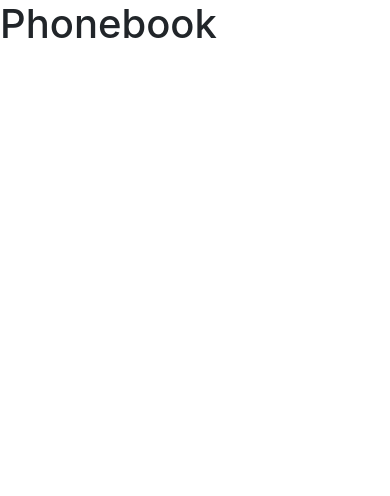
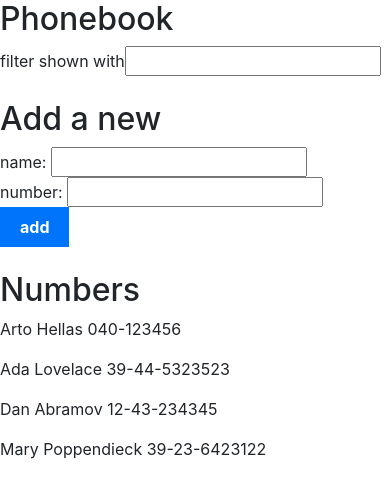
Before and after one commit to raguilar27/app, a React (Create React App) app: page / in a window 390 px wide. Shown: the top 496 px of the page. Built offline with nearby package versions, Linux system fonts and the light colour scheme.

Commit message:
completed phonebook layout

```diff
--- a/src/components/part2/phonebookDir/Phonebook.js
+++ b/src/components/part2/phonebookDir/Phonebook.js
@@ -1,7 +1,83 @@
+import { useState } from "react";
+
 const Phonebook = () => {
+  const [persons, setPersons] = useState([
+    { name: "Arto Hellas", number: "040-123456", id: 1 },
+    { name: "Ada Lovelace", number: "39-44-5323523", id: 2 },
+    { name: "Dan Abramov", number: "12-43-234345", id: 3 },
+    { name: "Mary Poppendieck", number: "39-23-6423122", id: 4 },
+  ]);
+  const [newName, setNewName] = useState("");
+  const [newNumber, setNewNumber] = useState("");
+  const [newFilter, setNewFilter] = useState("");
+
+  const addPerson = (event) => {
+    event.preventDefault();
+    const personObject = {
+      name: newName,
+      number: newNumber,
+      id: persons.length + 1,
+    };
+    // names to
+    found
+      ? alert(`${newName} is already added to phonebook`)
+      : setPersons(persons.concat(personObject));
+    setNewName("");
+    setNewNumber("");
+  };
+
+  const handleNameChange = (event) => {
+    setNewName(event.target.value);
+  };
+
+  const handleNumberChange = (event) => {
+    setNewNumber(event.target.value);
+  };
+
+  const handleFilterName = (event) => {
+    setNewFilter(event.target.value);
+  };
+
+  const found = persons.find(
+    (person) => person.name === newName || person.number == newNumber
+  );
+
   return (
     <div>
-      <h1>Phonebook</h1>
+      <h2>Phonebook</h2>
+      <div>
+        filter shown with
+        <input value={newFilter} onChange={handleFilterName} />
+      </div>
+      <br />
+      <h2>Add a new</h2>
+      <form onSubmit={addPerson}>
+        <div>
+          name: <input value={newName} onChange={handleNameChange} />
+        </div>
+        <div>
+          number: <input value={newNumber} onChange={handleNumberChange} />
+        </div>
+        <div>
+          <button type="submit">add</button>
+        </div>
+      </form>
+      <br />
+      <h2>Numbers</h2>
+      {persons
+        .filter((person) => {
+          if (!newFilter) return true;
+          if (
+            person.name.includes(newFilter) ||
+            person.number.includes(newFilter)
+          )
+            return true;
+        })
+        .map((person) => (
+          <p key={person.id}>
+            {person.name} {person.number}
+          </p>
+        ))}
     </div>
   );
 };
```
